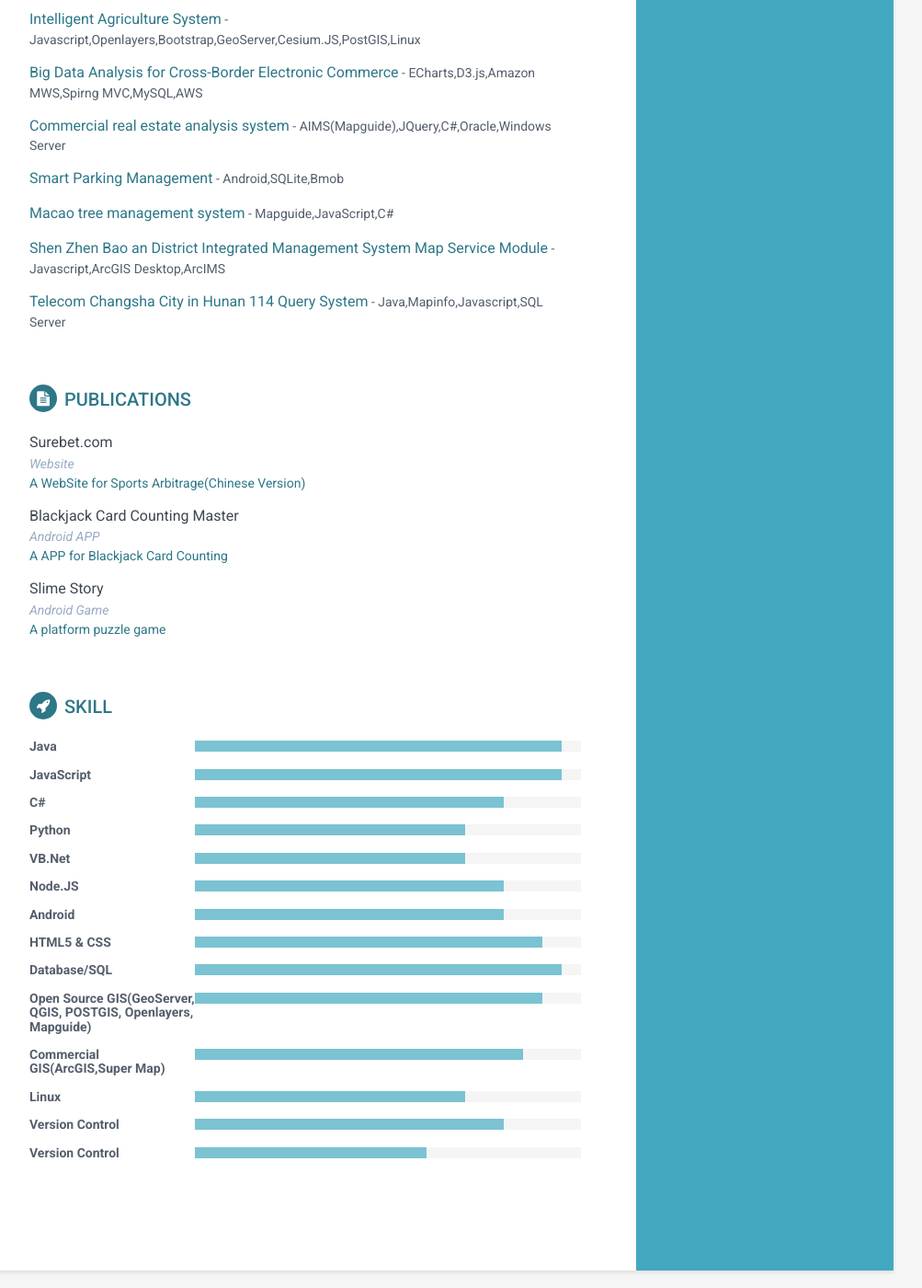
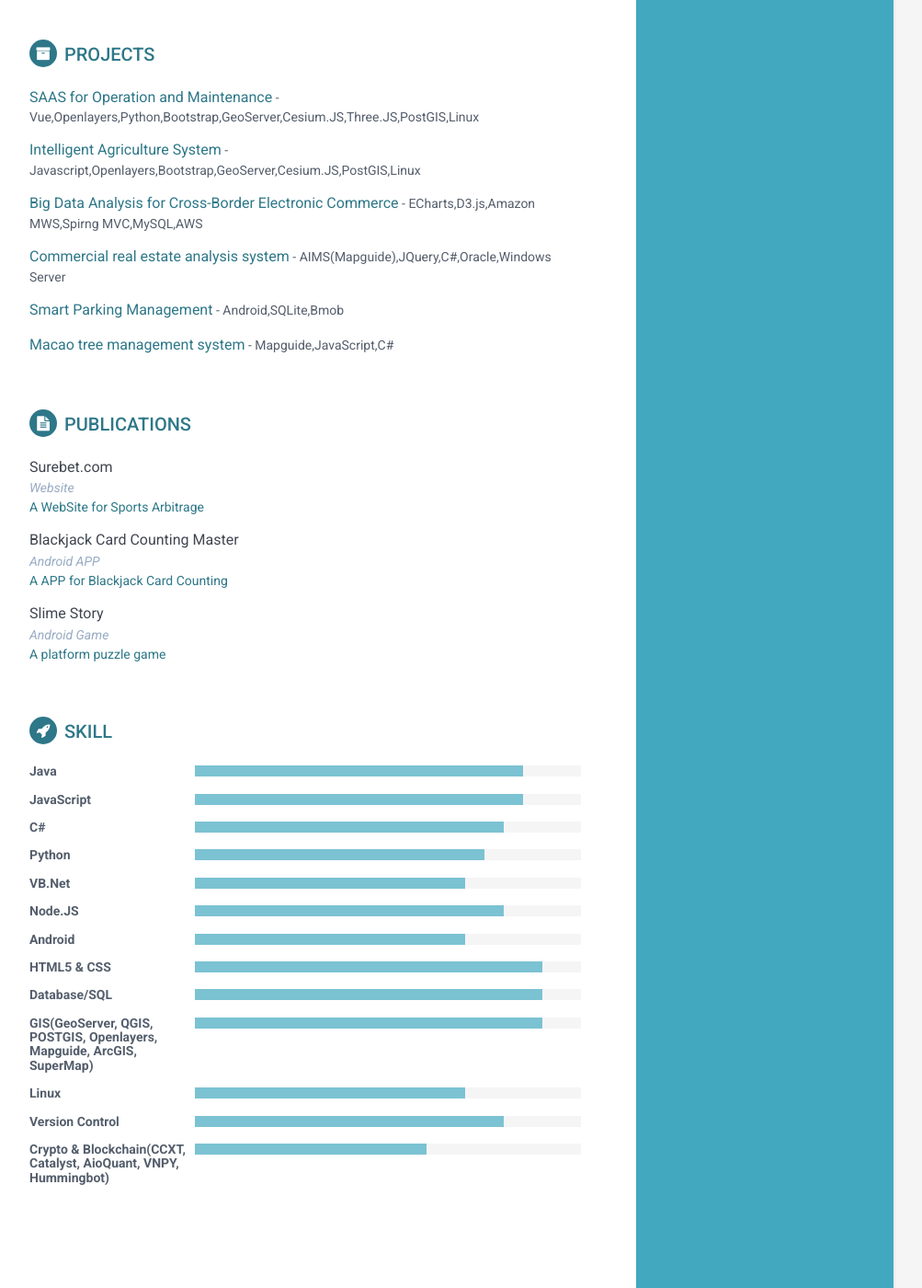
Before and after one commit to whoareyou40/whoareyou40.github.io, a Jekyll site: the page built from index.html, in a window 1280 px wide and 1400 px high, scrolled down 1238 px. Shown: the whole window at 92% size, without its empty margins (168-1171 px from the left). Built offline with Jekyll 4.4.1, drawn with Linux system fonts in a browser that asks for light colours; comment, search, counter and statistics services are not loaded; some of the changed text lies outside the part shown.

Commit message:
Update data.yml

```diff
--- a/_data/data.yml
+++ b/_data/data.yml
@@ -5,12 +5,12 @@
 sidebar:
     # Site Settings
     title: Dolm's CV
-    url: 'http://whoareyou40.github.io'
+    url: 'https://whoareyou40.github.io'
    # about: true # set to False or comment line if you want to remove the "How to use?" in the sidebar
 
     # Profile information
     name: Dolm Chen
-    tagline: GIS Expert / Consultant
+    tagline: Community Manager / Consultant
     pic: profile.png  #place a 100x100 picture inside /assets/images/ folder and provide the name of the file below
 
     # Sidebar links
@@ -79,8 +79,12 @@ experiences:
 
 
     experiences:
+        - role: Solution Consultant/Community Manager
+          time: 2021 - To Date
+          company: Hummingbot.io
+          details: Build Chinese community for Hummingbot. Make contents to help new users get started. Help users with understanding the different trading strategies.Identify high potential community members for collaboration with Hummingbot.
         - role: GIS Expert
-          time: 2017 - To Date
+          time: 2017 - 2021
           company: ShenZhen Wayto Technological Development Ltd
           details: Develop a GIS platform to support the SAAS for Operation and Maintenance. System design, project implementation, key technical support, user training, BIM+GIS research.
         - role: GIS Consultant/GIS Manager
@@ -129,14 +133,7 @@ projects:
         title: Macao tree management system
         link: "#"
         tagline: "Mapguide,JavaScript,C#"
-      - project:
-        title: Shen Zhen Bao an District Integrated Management System Map Service Module
-        link: "#"
-        tagline: "Javascript,ArcGIS Desktop,ArcIMS"
-      - project:
-        title: Telecom Changsha City in Hunan 114 Query System
-        link: "#"
-        tagline: "Java,Mapinfo,Javascript,SQL Server"
+
 
 
 publications:
@@ -146,7 +143,7 @@ publications:
       - paper:
         title: "Surebet.com"
         authors: Website
-        conference: <a href="http://zh.surebet.com" target="_blank" rel="nofollow">A WebSite for Sports Arbitrage(Chinese Version)</a>
+        conference: <a href="http://zh.surebet.com" target="_blank" rel="nofollow">A WebSite for Sports Arbitrage</a>
       - paper:
         title: Blackjack Card Counting Master
         authors: Android APP
@@ -161,16 +158,16 @@ skills:
     skills:
         - skill:
           name: Java
-          level: 95%
+          level: 85%
         - skill:
           name: JavaScript
-          level: 95%
+          level: 85%
         - skill:
           name: C#
           level: 80%
         - skill:
           name: Python
-          level: 70%
+          level: 75%
         - skill:
           name: VB.Net
           level: 70%
@@ -179,27 +176,24 @@ skills:
           level: 80%
         - skill:
           name: Android
-          level: 80%
+          level: 70%
         - skill:
           name: HTML5 & CSS
           level: 90%
         - skill:
           name: Database/SQL
-          level: 95%
-        - skill:
-          name: Open Source GIS(GeoServer, QGIS, POSTGIS, Openlayers, Mapguide)
           level: 90%
         - skill:
-          name: Commercial GIS(ArcGIS,Super Map)
-          level: 85%
+          name: GIS(GeoServer, QGIS, POSTGIS, Openlayers, Mapguide, ArcGIS, SuperMap)
+          level: 90%
         - skill:
           name: Linux
           level: 70%
         - skill:
           name: Version Control
           level: 80%
-        - skill: Crypto & Blockchain(CCXT, Catalyst, AioQuant, VNPY)
-          name: Version Control
+        - skill:
+          name: Crypto & Blockchain(CCXT, Catalyst, AioQuant, VNPY, Hummingbot)
           level: 60%
 
 
```
